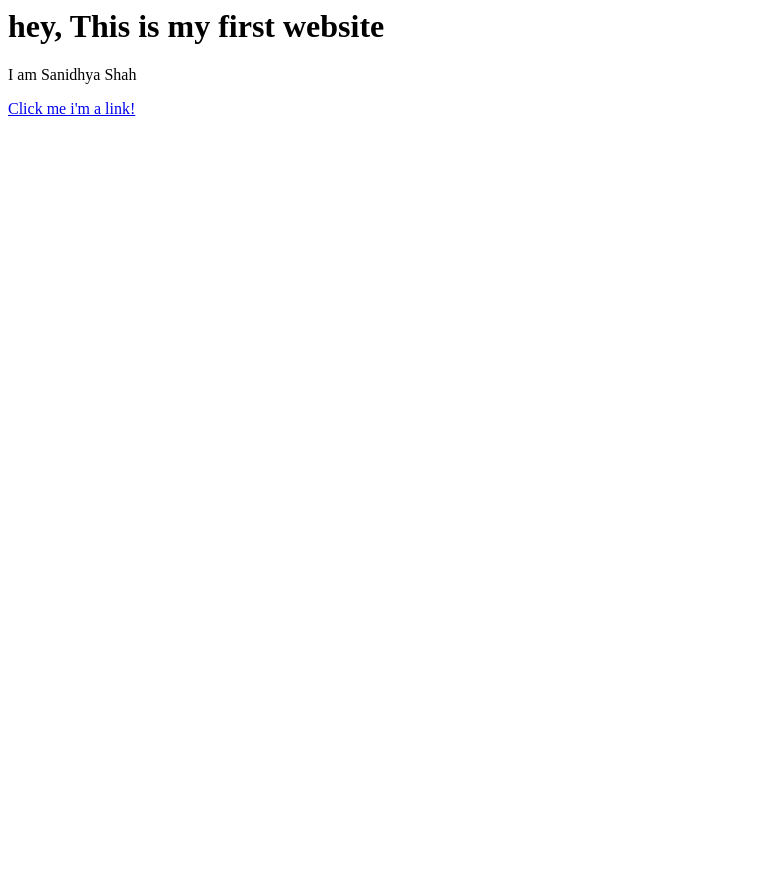
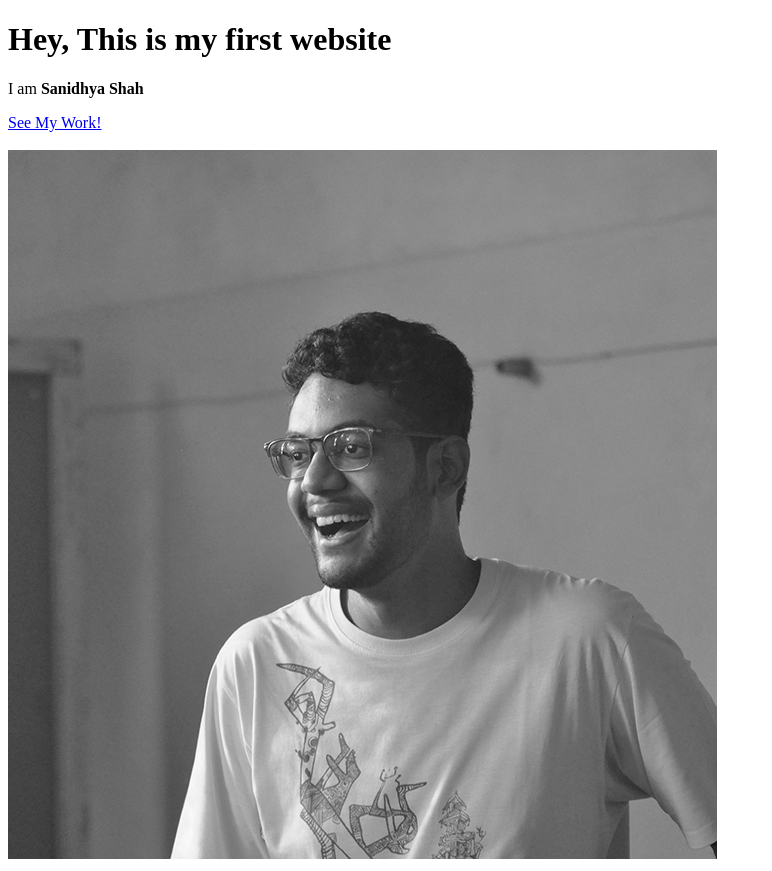
Before and after one commit to sanidhya-shah/My-First-Website, a plain HTML site: page test.html in a window 1280 px wide. Shown: the whole page, without its empty margins (0-772 px from the left). Before the commit the page ends 800 px from the top, so only its background shows below. Drawn offline with Linux system fonts and the light colour scheme.

Commit message:
Added my image and a few more elements

```diff
--- a/test.html
+++ b/test.html
@@ -1,3 +1,14 @@
-<h1> hey, This is my first website </h1>
-<p> I am Sanidhya Shah </p>
-<a href="https://google.com" target='_blank' title="Let's go to google">Click me i'm a link! </a>
+<!DOCTYPE html>
+<html>
+<head>
+	<title> sanidhyashah.com </title>
+</head>
+<body>
+	<h1> Hey, This is my first website </h1>
+	<p> I am <b>Sanidhya Shah</b> </p>
+	<a href="http://bit.ly/sanidhyashahportfolio" target='_blank' title="My Issuu Portfolio"> See My Work! </a>
+	<br>
+	<br>
+	<img src="Image/Sanidhya Shah - Potrait.jpg ">
+</body>
+</html>
```
Also changed, not shown: Image/Sanidhya Shah - Potrait.jpg (added).
